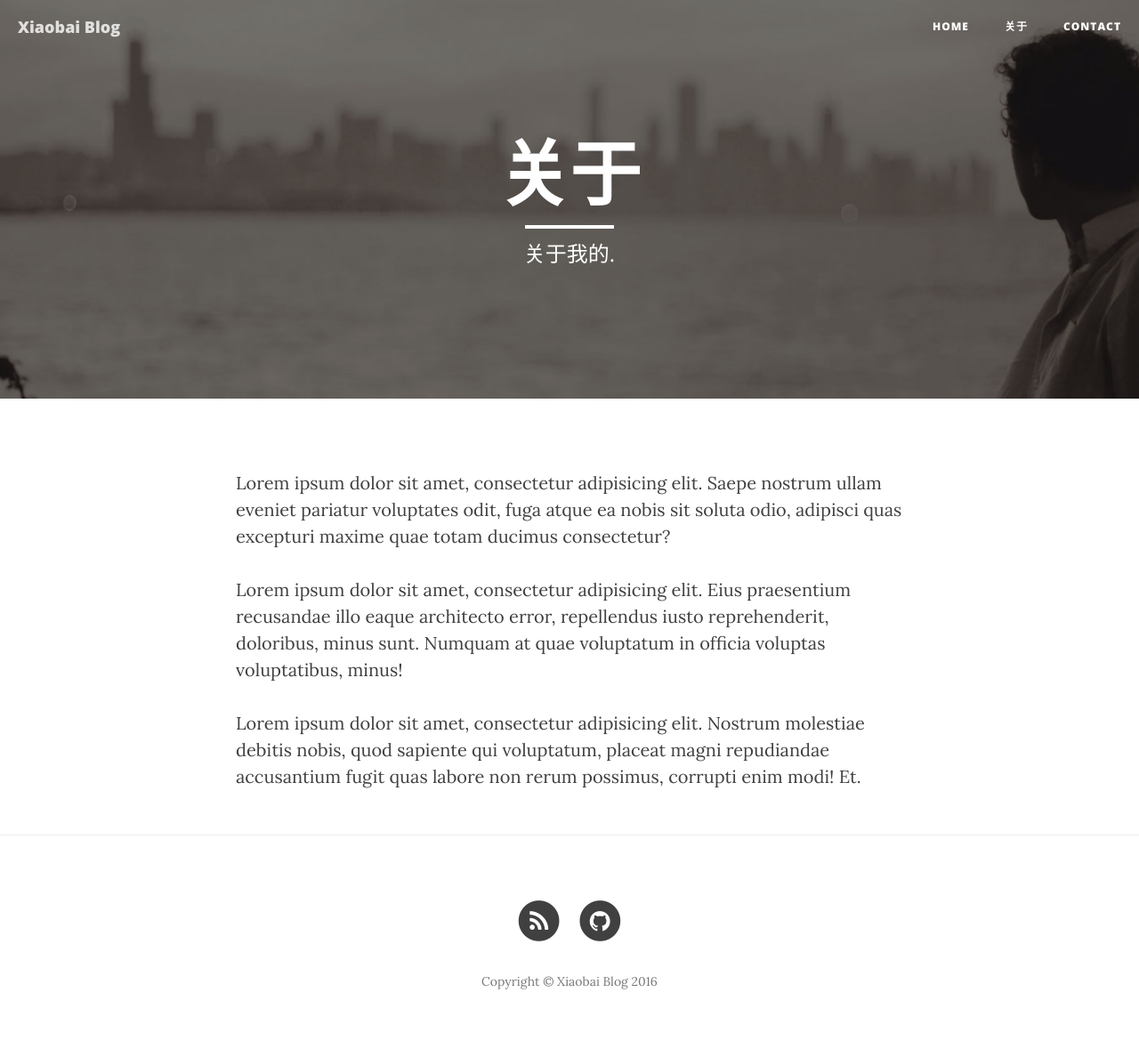
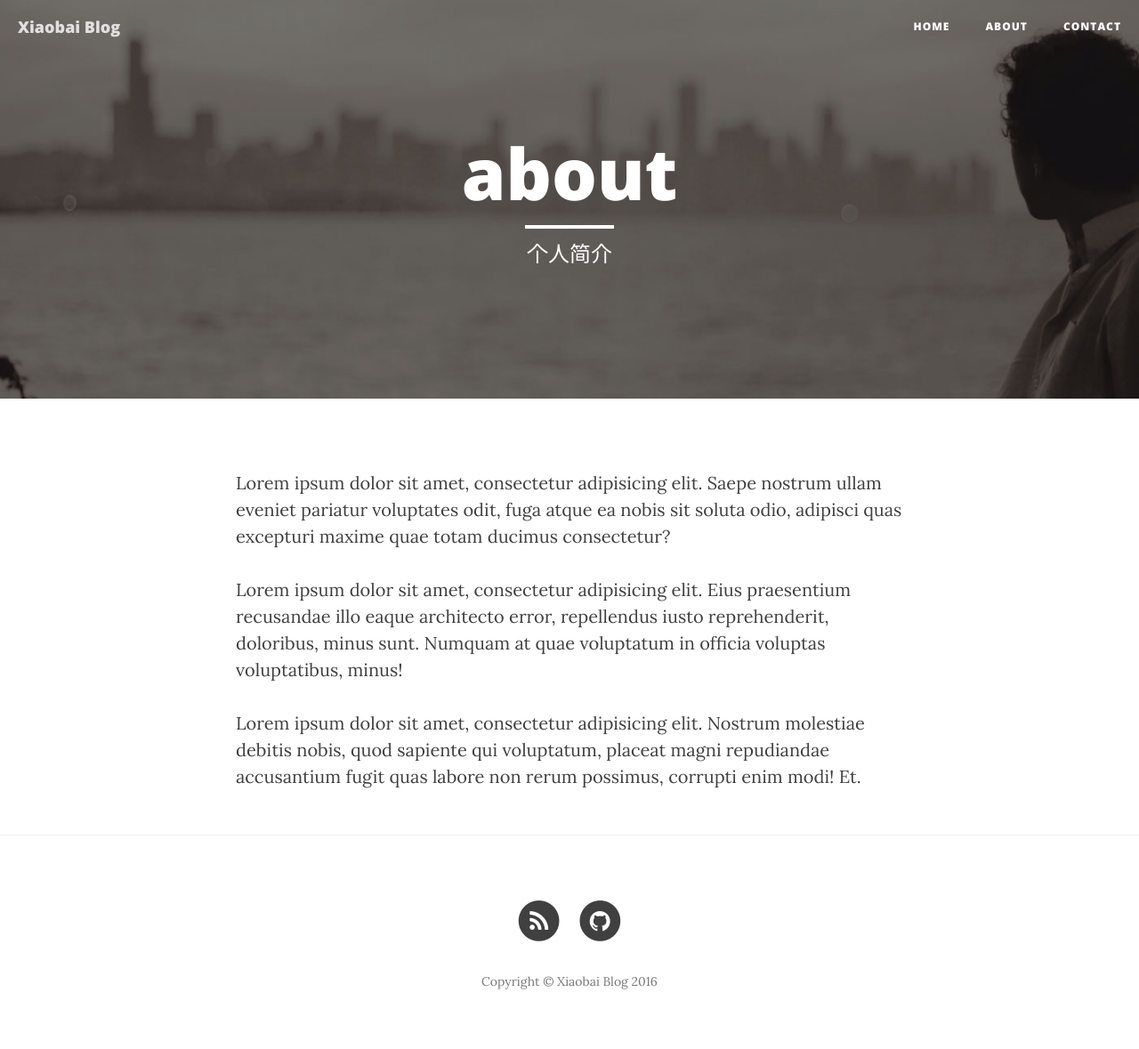
Before and after one commit to dx5878210/xiaobaiyizhi.github.io, a Jekyll site: the page built from about.html, in a window 1280 px wide. Shown: the whole page at 89% size. Built offline with Jekyll 4.4.1, drawn with Linux system fonts in a browser that asks for light colours; nearby versions of some CDN libraries.

```diff
--- a/about.html
+++ b/about.html
@@ -1,7 +1,7 @@
 ---
 layout: page
-title: "关于"
-description: "关于我的."
+title: "about"
+description: "个人简介"
 header-img: "img/about-bg.jpg"
 ---
 
--- a/contact.html
+++ b/contact.html
@@ -1,7 +1,7 @@
 ---
 layout: page
 title: "Contact"
-description: "Have questions? I have answers (maybe)."
+description: "有什么问题通过右键联系我."
 header-img: "img/contact-bg.jpg"
 ---
 
```
